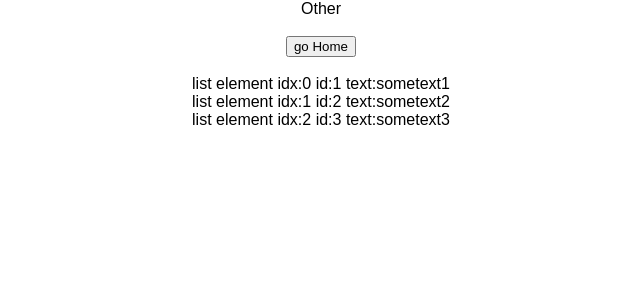
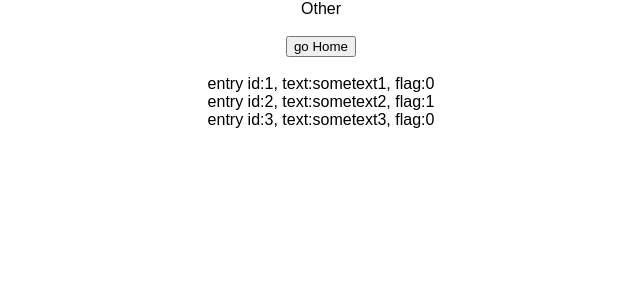
Before and after one commit to antonvmax/x--spring-reactjs, a React (Create React App) app in the folder ux/: page / in a window 1280 px wide. Both pictures are taken after a click on the button "go Other". Shown: the top 300 px of the page, without its empty margins (319-959 px from the left). Built offline with nearby package versions, Linux system fonts and the light colour scheme.

Commit message:
Entry __ [add] parametrized component for Pg_OtherPage

```diff
--- /dev/null
+++ b/ux/src/components/OtherPage/Entry.js
@@ -0,0 +1,43 @@
+import React from 'react'
+import { connect } from 'react-redux';
+
+class Entry extends React.Component {
+    render() {
+        // console.log('Entry: props'); console.log(this.props);
+        return (<EntryV id={this.props.id}
+                        text={this.props.text}
+                        isFlag={this.props.isFlag}
+        />);
+    }
+}
+
+class EntryV extends React.Component {
+    render() {
+        // console.log('EntryV props:'); console.log(this.props);
+        let id = this.props.id;
+        let text = this.props.text;
+        let isFlag = this.props.isFlag;
+        return (
+            <div>
+                entry id:{id}, text:{text}, flag:{isFlag}
+            </div>
+        );
+    }
+}
+
+const mapStateToProps = (state) => {
+    return {
+        //
+    };
+};
+
+const mapDispatchToProps = (dispatch) => {
+    return {
+        //
+    };
+};
+
+export default connect(
+    mapStateToProps,
+    mapDispatchToProps
+)(Entry);
--- a/ux/src/components/Pg_OtherPage.js
+++ b/ux/src/components/Pg_OtherPage.js
@@ -3,12 +3,13 @@ import { connect } from 'react-redux';
 
 import { pg_HomePage } from '../actions/A_Pg';
 
+import Entry from '../components/OtherPage/Entry';
+
 class OtherPage extends React.Component {
     render() {
         // console.log('OtherPage: props'); console.log(this.props);
-        return (<OtherPageV
-            otherPageSomeList={this.props.otherPageSomeList.otherPageSomeList}
-            tgl_HomePage={this.props.tgl_HomePage}
+        return (<OtherPageV otherPageSomeList={this.props.otherPageSomeList.otherPageSomeList}
+                            tgl_HomePage={this.props.tgl_HomePage}
         />);
     }
 }
@@ -23,7 +24,7 @@ class OtherPageV extends React.Component {
                 <button type="button" onClick={this.props.tgl_HomePage}>go Home</button>
                 <br/><br/>
                 {this.props.otherPageSomeList.map((entry, index) => (
-                    <div key={index}>list element idx:{index} id:{entry.id} text:{entry.text}</div>
+                    <Entry key={index} {...entry} />
                 ))}
             </div>
         );
```
